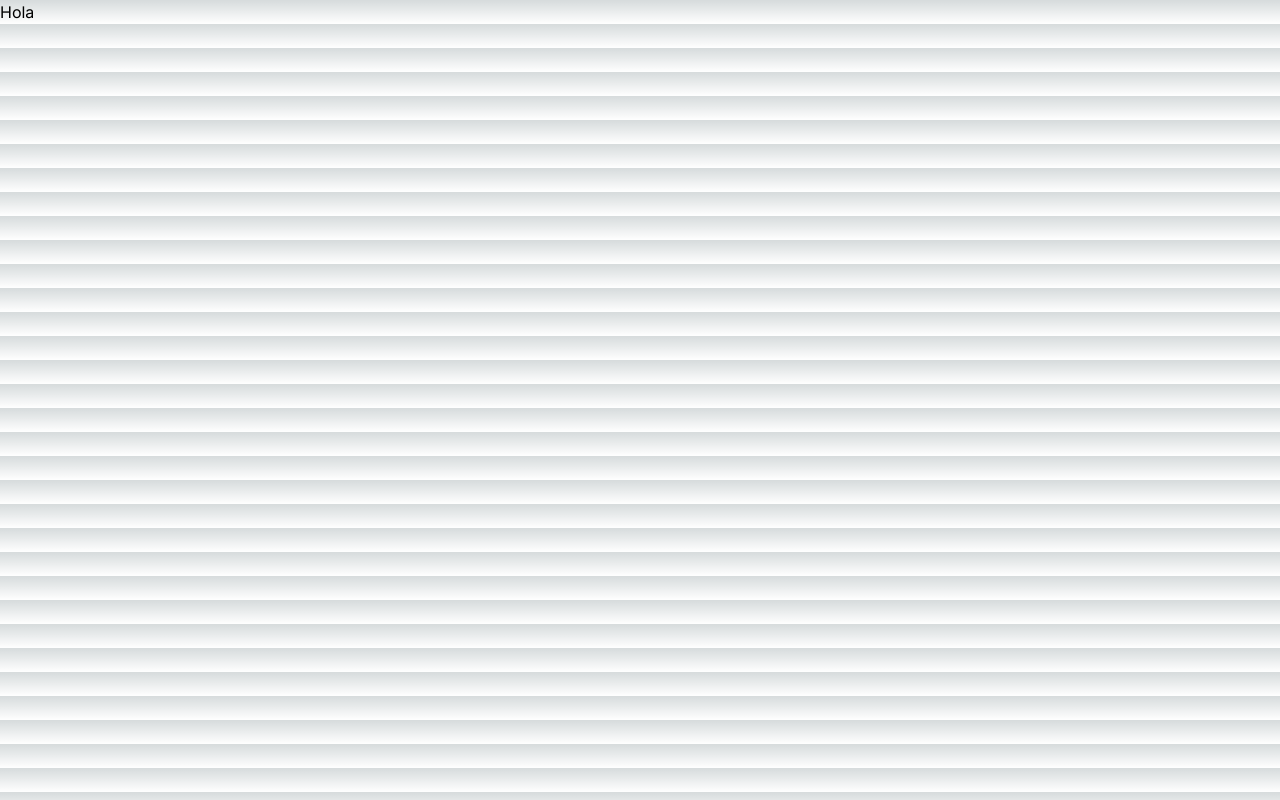
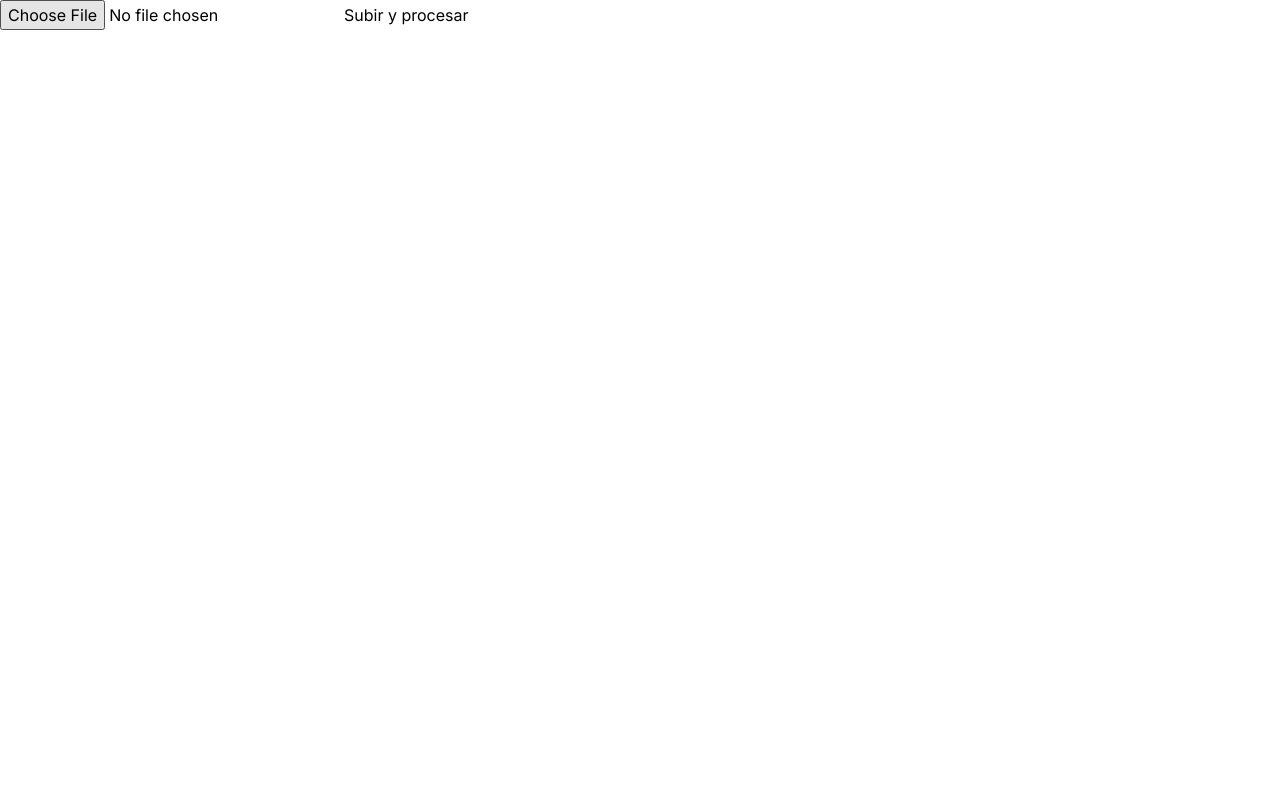
Before and after one commit to LemonGrab766/OftalmoCentroPage, a Next.js app: page / in a window 1280 px wide. Built offline with nearby package versions, Linux system fonts and the light colour scheme.

Commit message:
leer exel

```diff
--- /dev/null
+++ b/src/app/api/procesarExcel/route.js
@@ -0,0 +1,46 @@
+import twilio from "twilio";
+import * as xlsx from "xlsx";
+const fs = require("fs");
+
+import { NextResponse } from "next/server";
+
+export async function POST(req) {
+  try {
+    const body = await req.formData();
+    const { file } = Object.fromEntries(body.entries());
+    const bytes = await file.arrayBuffer();
+    const buffer = Buffer.from(bytes);
+
+    const workbook = xlsx.read(buffer, { type: "buffer" });
+
+    const sheetName = workbook.SheetNames[0];
+    const sheet = workbook.Sheets[sheetName];
+    const data = xlsx.utils.sheet_to_json(sheet);
+
+    console.log(data, "data");
+
+    const accountSid = process.env.ACCOUNT_SID;
+    const apiKey = process.env.API_KEY;
+    const apiSecret = process.env.API_SECRET;
+    const fromWhatsAppNumber = process.env.NUMBER;
+    const client = twilio(apiKey, apiSecret, { accountSid: accountSid });
+
+    // Dentro de la función handler, después de extraer los datos
+    // data.forEach(async ({ Nombre, Telefono }) => {
+    //   await client.messages.create({
+    //     body: `Hola ${Nombre}, este es un mensaje de prueba.`,
+    //     from: fromWhatsAppNumber,
+    //     to: `whatsapp:${Telefono}`,
+    //   });
+    // });
+    return NextResponse.json(
+      { message: "Procesado correctamente" },
+      { status: 200 }
+    );
+  } catch (error) {
+    return NextResponse.json(
+      { message: "Ocurrio un error", error },
+      { status: 500 }
+    );
+  }
+}
--- a/src/app/globals.css
+++ b/src/app/globals.css
@@ -2,29 +2,6 @@
 @tailwind components;
 @tailwind utilities;
 
-:root {
-  --foreground-rgb: 0, 0, 0;
-  --background-start-rgb: 214, 219, 220;
-  --background-end-rgb: 255, 255, 255;
-}
-
-@media (prefers-color-scheme: dark) {
-  :root {
-    --foreground-rgb: 255, 255, 255;
-    --background-start-rgb: 0, 0, 0;
-    --background-end-rgb: 0, 0, 0;
-  }
-}
-
-body {
-  color: rgb(var(--foreground-rgb));
-  background: linear-gradient(
-      to bottom,
-      transparent,
-      rgb(var(--background-end-rgb))
-    )
-    rgb(var(--background-start-rgb));
-}
 
 @layer utilities {
   .text-balance {
--- a/src/app/page.js
+++ b/src/app/page.js
@@ -1,9 +1,27 @@
+"use client"
 import Image from "next/image";
 
 export default function Home() {
+  const handleSubmit = async (event) => {
+    event.preventDefault();
+    const file = event.target.file.files[0];
+
+    const formData = new FormData();
+    formData.append("file", file);
+
+    const response = await fetch("/api/procesarExcel", {
+      method: "POST",
+      body: formData,
+    });
+
+    const data = await response.json();
+    console.log(data);
+  };
+
   return (
-    <div>
-   Hola
-    </div>
+    <form onSubmit={handleSubmit}>
+      <input type="file" name="file" accept=".xlsx" required />
+      <button type="submit">Subir y procesar</button>
+    </form>
   );
 }
```
Also changed, not shown: package.json (+7 -4 lines), 2 other files (tests, documents, lock files or other folders).
